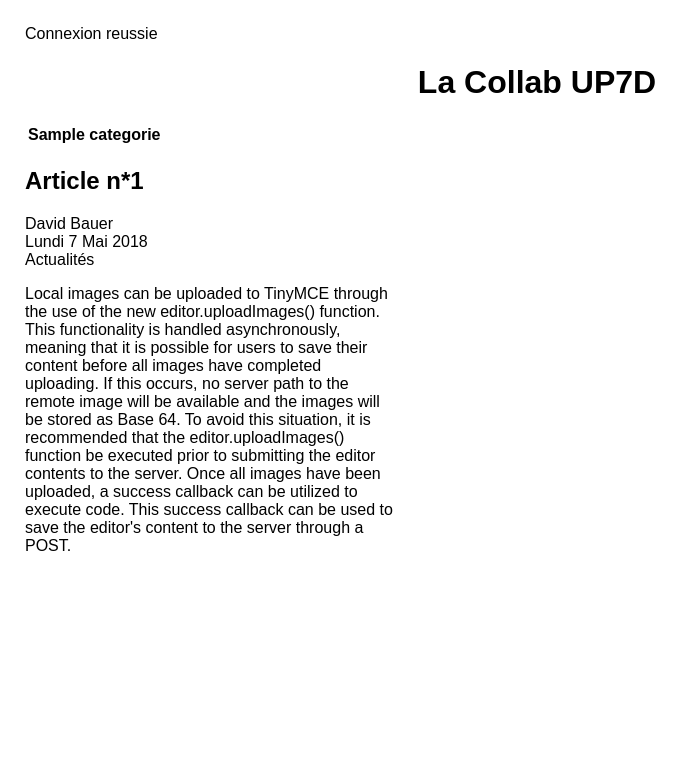
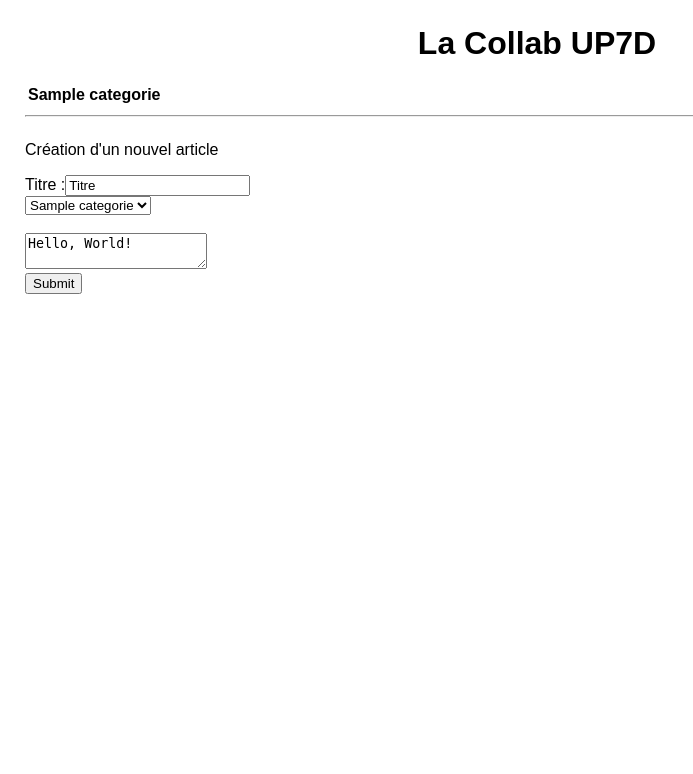
Before and after one commit to Scrudufrudufru/Projet, a PHP site: page /main.php?page=creation in a window 1280 px wide. Shown: the top 774 px of the page, without its empty margins (0-693 px from the left). Run offline with PHP 8.4, Linux system fonts and the light colour scheme; tables that the repository leaves empty hold one stand-in row (values such as "Sample post"); lists and menus that the app fills with data are empty; some libraries are stand-ins or nearby versions.

Commit message:
Mise en place de GET

```diff
--- a/connect.php
+++ b/connect.php
@@ -5,7 +5,7 @@
   $co = mysqli_connect("localhost",$login,$mdp,$base);
   if (!$co) {
     echo("Echec de la connexion : ".mysqli_connect_error($co));
-  } else echo ("Connexion reussie");
+  }
 
   function close ($co) {
     mysqli_close($co);
--- a/creation.php
+++ b/creation.php
@@ -16,20 +16,20 @@
 }) </script>
 <?php
   require_once("./connect.php");
-
+  echo ("<p>Création d'un nouvel article</p>");
   //Traitement du formulaire
-  if (isset($_POST["titre"]) && isset($_POST["cat"]) && isset($_POST["text"]) && !empty($_POST["titre"]) && !empty($_POST["cat"]) && !empty($_POST["text"]) && $_POST["text"] == "<p>Hello,+World!</p>") {
-    $titre = safeDB($_POST["titre"]);
-    $cat = safeDB($_POST["cat"]);
-    $text = safeDB($_POST["text"]);
+  if (isset($_POST["titre"]) && isset($_POST["cat"]) && isset($_POST["text"]) && !empty($_POST["titre"]) && !empty($_POST["cat"]) && !empty($_POST["text"]) && ($_POST["text"] != "<p>Hello,+World!</p>") && $_POST["titre"] != "Titre") {
+    $titre = safeDB($co, $_POST["titre"]);
+    $cat = safeDB($co, $_POST["cat"]);
+    $text = safeDB($co, $_POST["text"]);
     //$req = "INSERT INTO articles (user,cat,titre,timecreation,texte) VALUES (/*userid*/,$cat,$titre,$text,date("Y-m-d H:i:s"))";
     //mysqli_query($co,$req);
-    echo ("Article enregistré et en attente de validation");
+    echo ("Article enregistré et en attente de validation"); //Ajouter un preview de l'article
   } else { // Si tous les inputs ne sont pas remplis on affiche le formulaire en gardant les cases deja remplis
     //formulaire : case titre
-    echo("<form method=\"POST\" action=\"creation.php\"> Titre :");
-    if (isset($_POST["titre"]) && !empty($_POST["titre"])) echo ("<input type=\"text\" name=\"titre\" value=\"".safehtml($_POST["titre"])."\"><br>");
-    else echo("<input type=\"text\" name=\"titre\" required><br>");
+    echo("<form method=\"POST\" action=\"main.php?page=creation\"> Titre :");
+    if (isset($_POST["titre"]) && !empty($_POST["titre"]) && $_POST["titre"] != "Titre") echo ("<input type=\"text\" name=\"titre\" value=\"".safehtml($_POST["titre"])."\"><br>");
+    else echo("<input type=\"text\" name=\"titre\" value=\"Titre\" required><br>");
 
     //Choix de la categorie
     echo("<select name=\"cat\">");
@@ -40,12 +40,12 @@
         if (isset($_POST["cat"]) && $ligne["catid"] == $_POST["cat"]) echo("selected"); // ajoute l'attribut selected sur la categorie choissie
         echo(">".safehtml($ligne["catnom"])."</option>");
     }
-    echo("</select>");
+    echo("</select><br><br>");
 
     //editeur
     if (isset($_POST["text"]) && !empty($_POST["text"]) && $_POST["text"] != "<p>Hello,+World!</p>") echo ("<textarea id=\"mytextarea\" name=\"text\">".safehtml($_POST["text"])."</textarea>");
     else echo ("<textarea id=\"mytextarea\" name=\"text\">Hello, World!</textarea>");
 
-    echo("<input type=\"submit\">");
+    echo("<br><input type=\"submit\">");
   }
 ?>
--- a/main.css
+++ b/main.css
@@ -20,7 +20,12 @@ a:hover {
   color : lightgray;
 }
 
-#contenu div {
-  width : 60%;
+#login {
+  width: 250px;
+  float: right;
+}
+
+#contenu {
+  width : 80%;
   float : left;
 }
--- a/main.php
+++ b/main.php
@@ -24,12 +24,22 @@
       ?>
     </tr></table>
     </div>
-
+    <hr>
     <div id="contenu">
       <?php
+      if (!isset($_GET["page"])) {
+        require_once("article.php");
+        affichearticle("Article n*1","Bauer","David","Lundi 7 Mai 2018","Actualités","Local images can be uploaded to TinyMCE through the use of the new editor.uploadImages() function. This functionality is handled asynchronously, meaning that it is possible for users to save their content before all images have completed uploading. If this occurs, no server path to the remote image will be available and the images will be stored as Base 64. To avoid this situation, it is recommended that the editor.uploadImages() function be executed prior to submitting the editor contents to the server. Once all images have been uploaded, a success callback can be utilized to execute code. This success callback can be used to save the editor's content to the server through a POST.");
+      }
+      if ($_GET["page"] == "creation") {
+        require_once("creation.php");
+      }
+          ?>
+    </div>
 
-      require_once("article.php");
-      affichearticle("Article n*1","Bauer","David","Lundi 7 Mai 2018","Actualités","Local images can be uploaded to TinyMCE through the use of the new editor.uploadImages() function. This functionality is handled asynchronously, meaning that it is possible for users to save their content before all images have completed uploading. If this occurs, no server path to the remote image will be available and the images will be stored as Base 64. To avoid this situation, it is recommended that the editor.uploadImages() function be executed prior to submitting the editor contents to the server. Once all images have been uploaded, a success callback can be utilized to execute code. This success callback can be used to save the editor's content to the server through a POST.")
+    <div id="login">
+      <?php
+        if ($_GET["page"] == "connexion"){}
       ?>
     </div>
 
```
